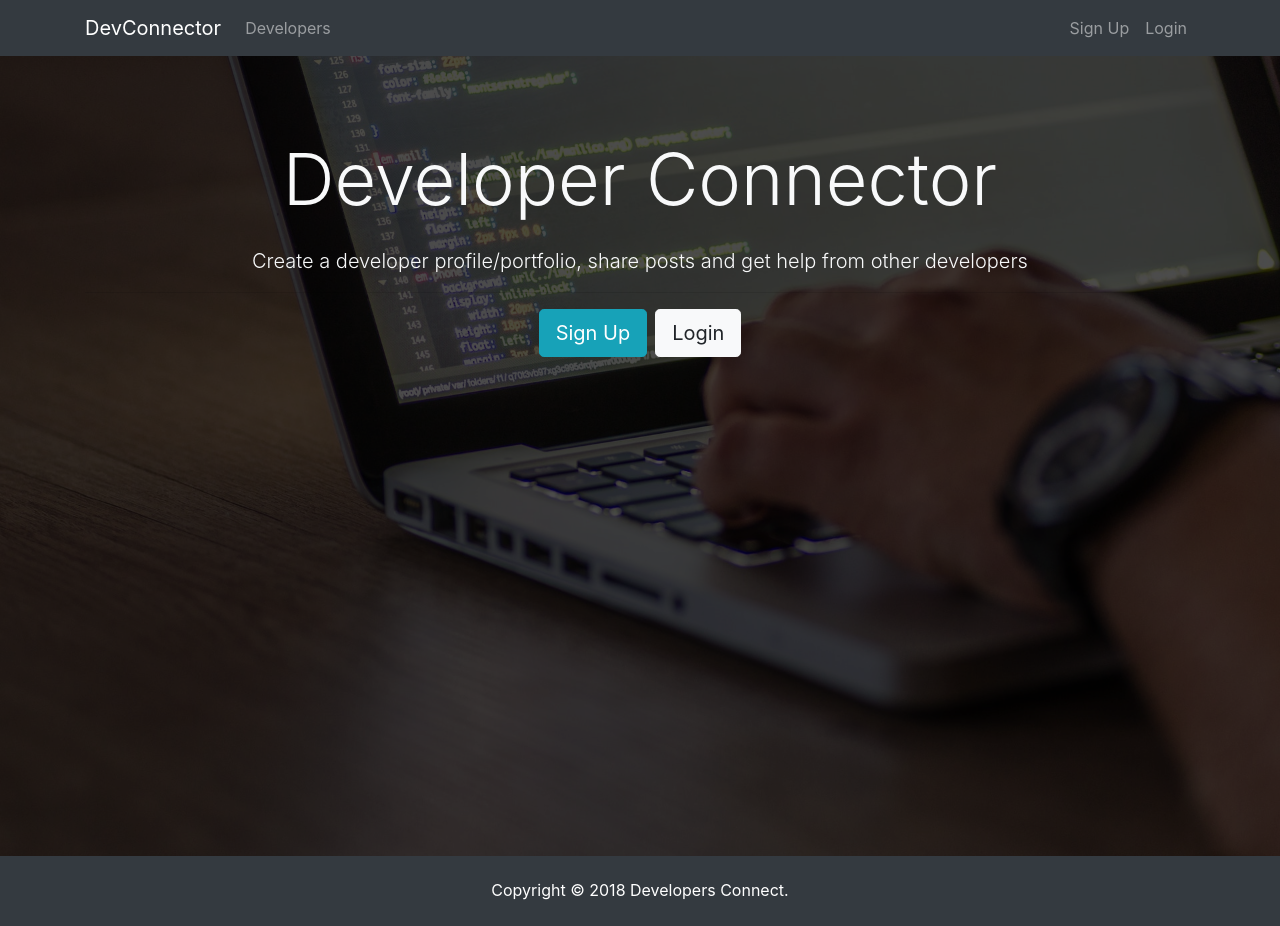
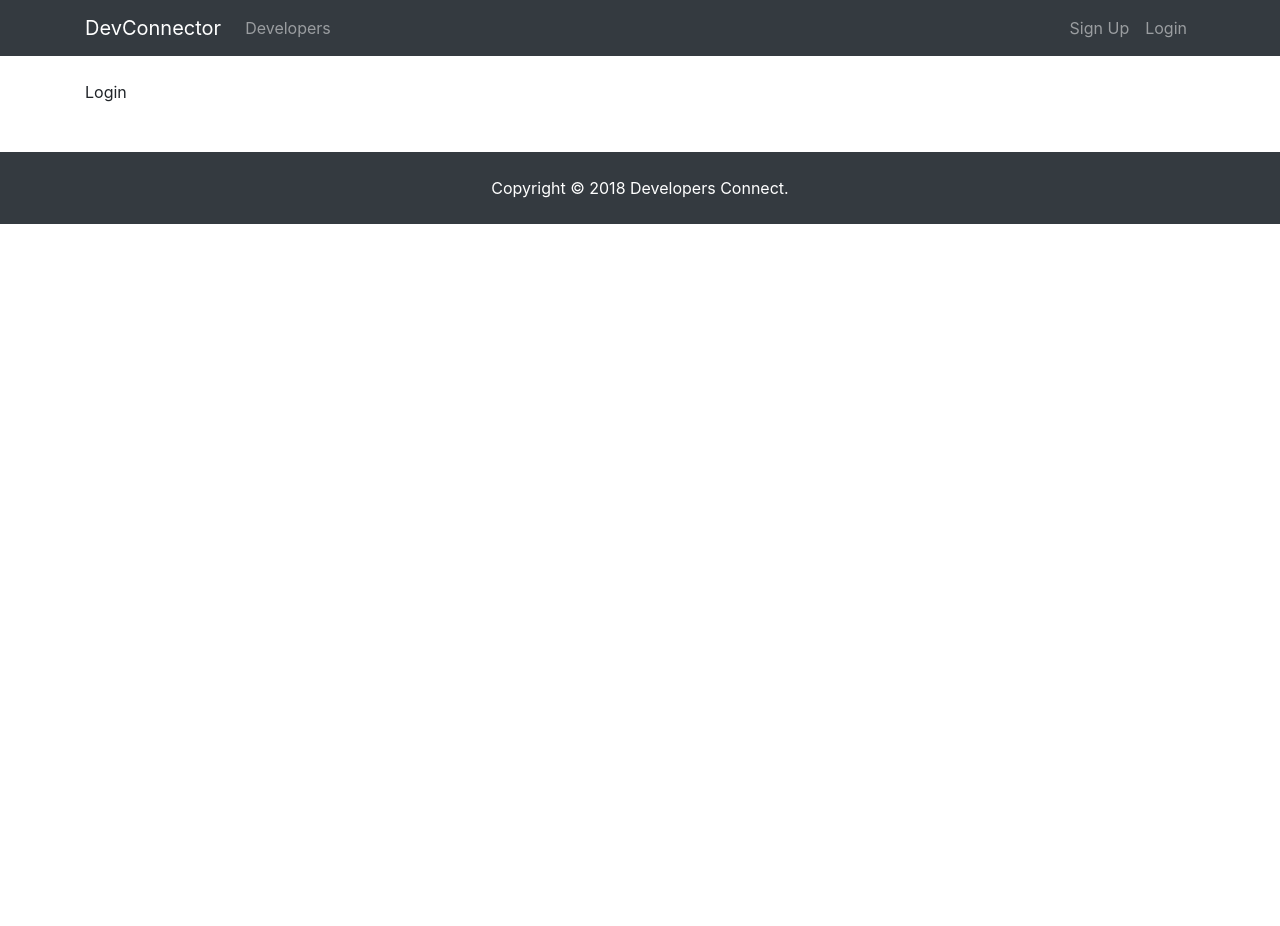
Before and after one commit to simdi/developer-connect, a React (Create React App) app in the folder client/: page /login in a window 1280 px wide. After the commit the page ends 800 px from the top, so only its background shows below. Built offline with nearby package versions, Linux system fonts and the light colour scheme.

Commit message:
Started working on react.

```diff
--- a/client/package.json
+++ b/client/package.json
@@ -5,6 +5,7 @@
   "dependencies": {
     "react": "^16.5.2",
     "react-dom": "^16.5.2",
+    "react-router-dom": "^4.3.1",
     "react-scripts": "2.0.5"
   },
   "scripts": {
--- a/client/src/App.js
+++ b/client/src/App.js
@@ -1,18 +1,27 @@
 import React, { Component } from 'react';
+import { BrowserRouter as Router, Route } from 'react-router-dom';
 
 import NavBar from './components/layouts/Navbar';
 import Footer from './components/layouts/Footer';
 import Landing from './components/layouts/Landing';
+import Login from './components/auth/Login';
+import Register from './components/auth/Register';
 import './App.css';
 
 class App extends Component {
   render() {
     return (
-      <div className="App">
-        <NavBar />
-        <Landing />
-        <Footer />
-      </div>
+      <Router>
+        <div className="App">
+          <NavBar />
+          <Route exact path="/" component={Landing} />
+          <div className="container">
+            <Route path="/login" component={Login} />
+            <Route path="/register" component={Register} />
+          </div>
+          <Footer />
+        </div>
+      </Router>
     );
   }
 }
--- /dev/null
+++ b/client/src/components/auth/Login.js
@@ -0,0 +1,13 @@
+import React, { Component } from 'react'
+
+class Login extends Component {
+  render() {
+    return (
+      <div>
+        Login
+      </div>
+    )
+  }
+}
+
+export default Login
--- /dev/null
+++ b/client/src/components/auth/Register.js
@@ -0,0 +1,13 @@
+import React, { Component } from 'react'
+
+class Register extends Component {
+  render() {
+    return (
+      <div>
+        Register
+      </div>
+    )
+  }
+}
+
+export default Register
--- a/client/src/components/layouts/Landing.js
+++ b/client/src/components/layouts/Landing.js
@@ -1,4 +1,5 @@
-import React, { Component } from 'react'
+import React, { Component } from 'react';
+import { Link } from 'react-router-dom';
 
 class Landing extends Component {
   render() {
@@ -12,8 +13,8 @@
                 </h1>
                 <p className="lead"> Create a developer profile/portfolio, share posts and get help from other developers</p>
                 <hr />
-                <a href="register.html" className="btn btn-lg btn-info mr-2">Sign Up</a>
-                <a href="login.html" className="btn btn-lg btn-light">Login</a>
+                <Link to="/register" className="btn btn-lg btn-info mr-2">Sign Up</Link>
+                <Link to="/login" className="btn btn-lg btn-light">Login</Link>
               </div>
             </div>
           </div>
--- a/client/src/components/layouts/Navbar.js
+++ b/client/src/components/layouts/Navbar.js
@@ -1,11 +1,12 @@
-import React, { Component } from 'react'
+import React, { Component } from 'react';
+import { Link } from 'react-router-dom';
 
 class Navbar extends Component {
   render() {
     return (
         <nav className="navbar navbar-expand-sm navbar-dark bg-dark mb-4">
             <div className="container">
-                <a className="navbar-brand" href="landing.html">DevConnector</a>
+                <Link className="navbar-brand" to="/">DevConnector</Link>
                 <button className="navbar-toggler" type="button" data-toggle="collapse" data-target="#mobile-nav">
                 <span className="navbar-toggler-icon"></span>
                 </button>
@@ -13,17 +14,16 @@
                 <div className="collapse navbar-collapse" id="mobile-nav">
                 <ul className="navbar-nav mr-auto">
                     <li className="nav-item">
-                    <a className="nav-link" href="profiles.html"> Developers
-                    </a>
+                        <Link className="nav-link" to="/profiles"> Developers</Link>
                     </li>
                 </ul>
 
                 <ul className="navbar-nav ml-auto">
                     <li className="nav-item">
-                    <a className="nav-link" href="register.html">Sign Up</a>
+                        <Link className="nav-link" to="/register">Sign Up</Link>
                     </li>
                     <li className="nav-item">
-                    <a className="nav-link" href="login.html">Login</a>
+                        <Link className="nav-link" to="login">Login</Link>
                     </li>
                 </ul>
                 </div>
```
Also changed, not shown: 2 other files (tests, documents, lock files or other folders).
